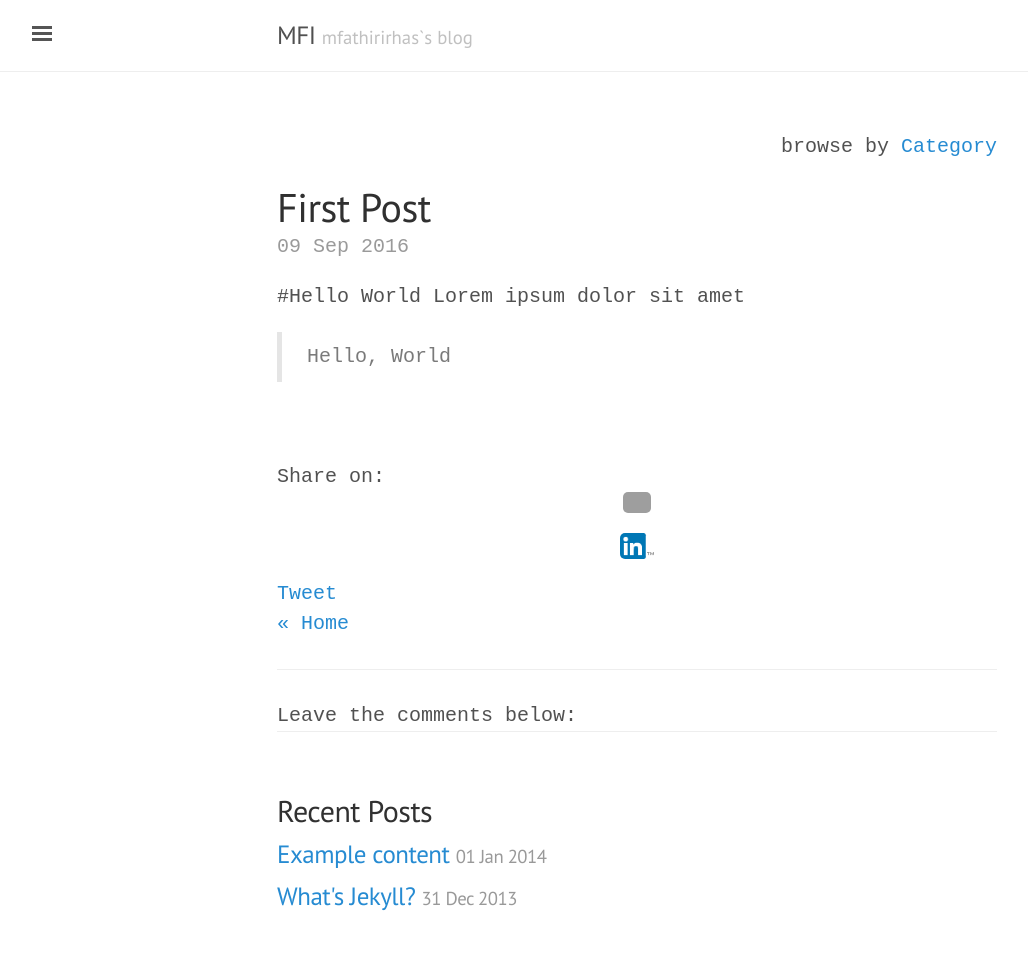
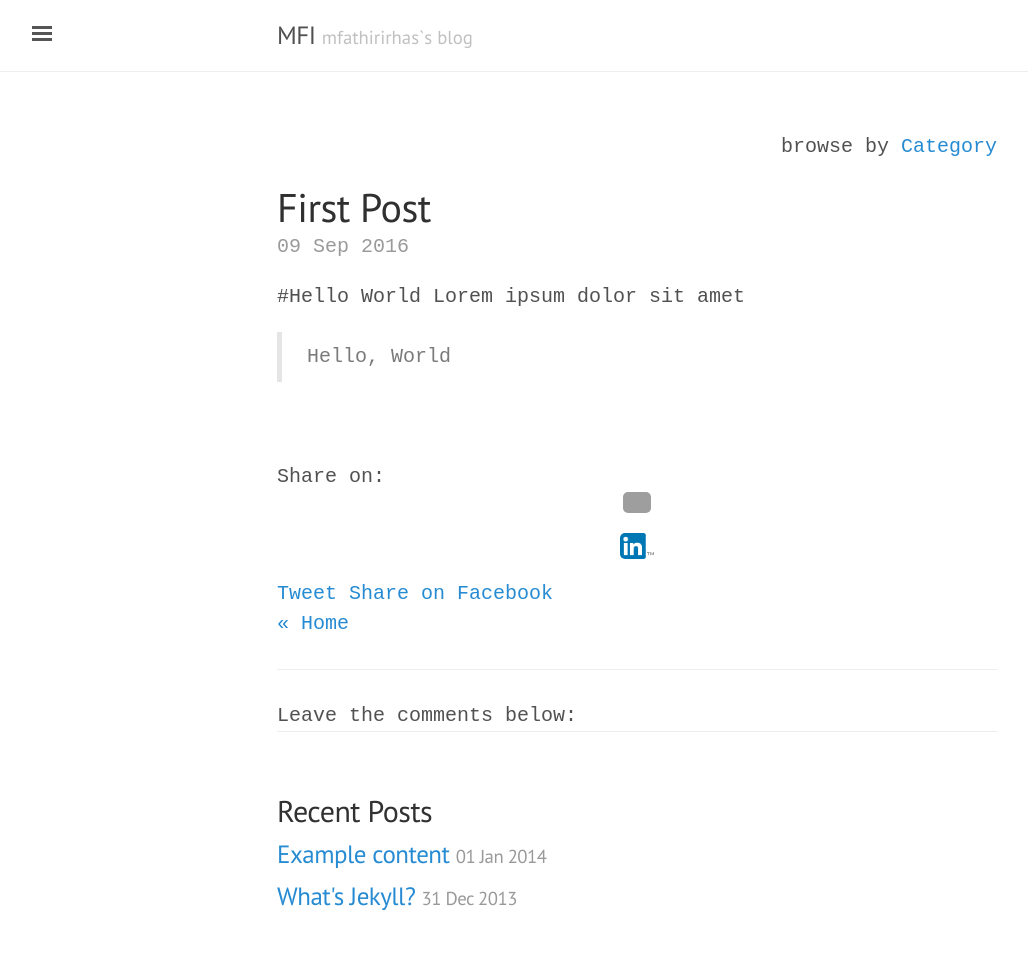
Before and after one commit to mfirhas/mfathirirhas.github.io, a Jekyll site: the page built from _posts/2016-09-10-first-post.md, in a window 1280 px wide. Shown: the whole page, without its empty margins (3-1031 px from the left). Built offline with Jekyll 4.4.1, drawn with Linux system fonts in a browser that asks for light colours; comment, search, counter and statistics services are not loaded; grey boxes are pictures that could not be loaded.

Commit message:
Update post.html

```diff
--- a/_layouts/post.html
+++ b/_layouts/post.html
@@ -25,7 +25,7 @@ Share on: <a href="https://plus.google.com/share?url=http://mfathirirhas.github.
 
 </a>
 
-<a href="http://www.linkedin.com/shareArticle?mini=true&url=http://mfathirirhas.github.io{{ page.url }}&title={{ page.title }}&source={{ page.title }}" title="LinkedIn">
+<a href="http://www.linkedin.com/shareArticle?mini=true&url=http://mfathirirhas.github.io{{ page.url }}&title={{ page.title }}&source={{ page.title }}" title="LinkedIn" target=_blank>
 
         <!-- use the linkedin logo for the link -->
         <img alt="..."
@@ -39,6 +39,8 @@ Share on: <a href="https://plus.google.com/share?url=http://mfathirirhas.github.
 <a href="https://twitter.com/share" class="twitter-share-button" data-show-count="false" title="Twitter">Tweet</a><script async src="//platform.twitter.com/widgets.js" charset="utf-8"></script>
 
 <a class="tumblr-share-button" data-color="blue" data-notes="right" href="https://embed.tumblr.com/share"></a> <script>!function(d,s,id){var js,ajs=d.getElementsByTagName(s)[0];if(!d.getElementById(id)){js=d.createElement(s);js.id=id;js.src="https://secure.assets.tumblr.com/share-button.js";ajs.parentNode.insertBefore(js,ajs);}}(document, "script", "tumblr-js");</script>
+
+<a href="https://www.facebook.com/sharer.php?u={{ site.url }}/{{ page.url }}&title={{ page.title }}" title="Facebook" target="_blank">Share on Facebook</a>
 
 </p>
 <!--end share-->
```
